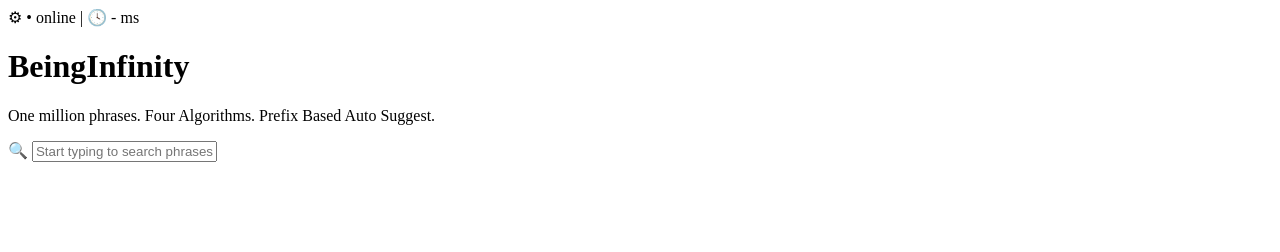
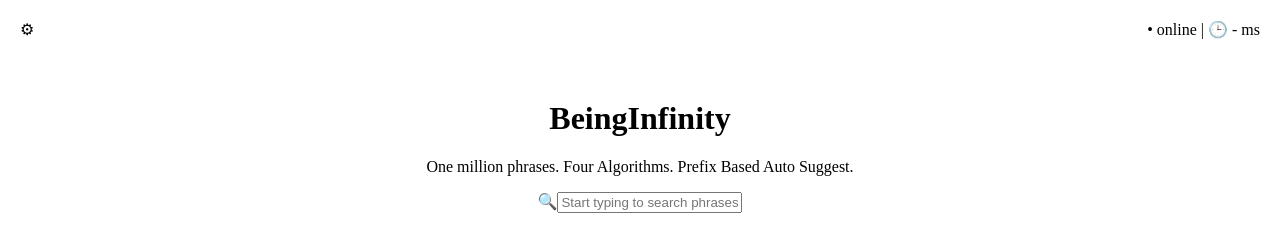
Before and after one commit to emanogna/auto-suggest, a website: page frontend/pages/autosuggest.html in a window 1280 px wide. Drawn offline with Linux system fonts and the light colour scheme.

Commit message:
css added to autosuggest.html internally

```diff
--- a/frontend/pages/autosuggest.html
+++ b/frontend/pages/autosuggest.html
@@ -4,16 +4,36 @@
     <meta charset="UTF-8">
     <meta name="viewport" content="width=device-width, initial-scale=1.0">
     <title>Document</title>
+    <style>
+        .left-bar{
+            position: fixed;
+            top: 20px;
+            left: 20px;
+        }
+        .right-bar{
+            position: fixed;
+            top: 20px;
+            right: 20px;
+        }
+        .search-section{
+            text-align: center;
+            margin-top: 100px;
+        }
+    </style>
 </head>
 <body>
-    <span>&#9881 &bull; online | &#128339 - ms</span>
+    <div>
+        <span class="left-bar">&#9881;</span>
+        <span class="right-bar">&#x2022; online | &#x1F552 - ms</span>
+    </div>
 
-    <h1> BeingInfinity </h1>
+    <div class="search-section">
+        <h1> BeingInfinity </h1>
 
-    <p> One million phrases. Four Algorithms. Prefix Based Auto Suggest. </p>
+        <p> One million phrases. Four Algorithms. Prefix Based Auto Suggest. </p>
 
-    <span>&#128269</span>
+        <span>&#128269;<input type="text" id="search" placeholder="Start typing to search phrases..."></span>
+    </div>
 
-    <input type="text" id="search" placeholder="Start typing to search phrases...">
 </body>
 </html>
```
